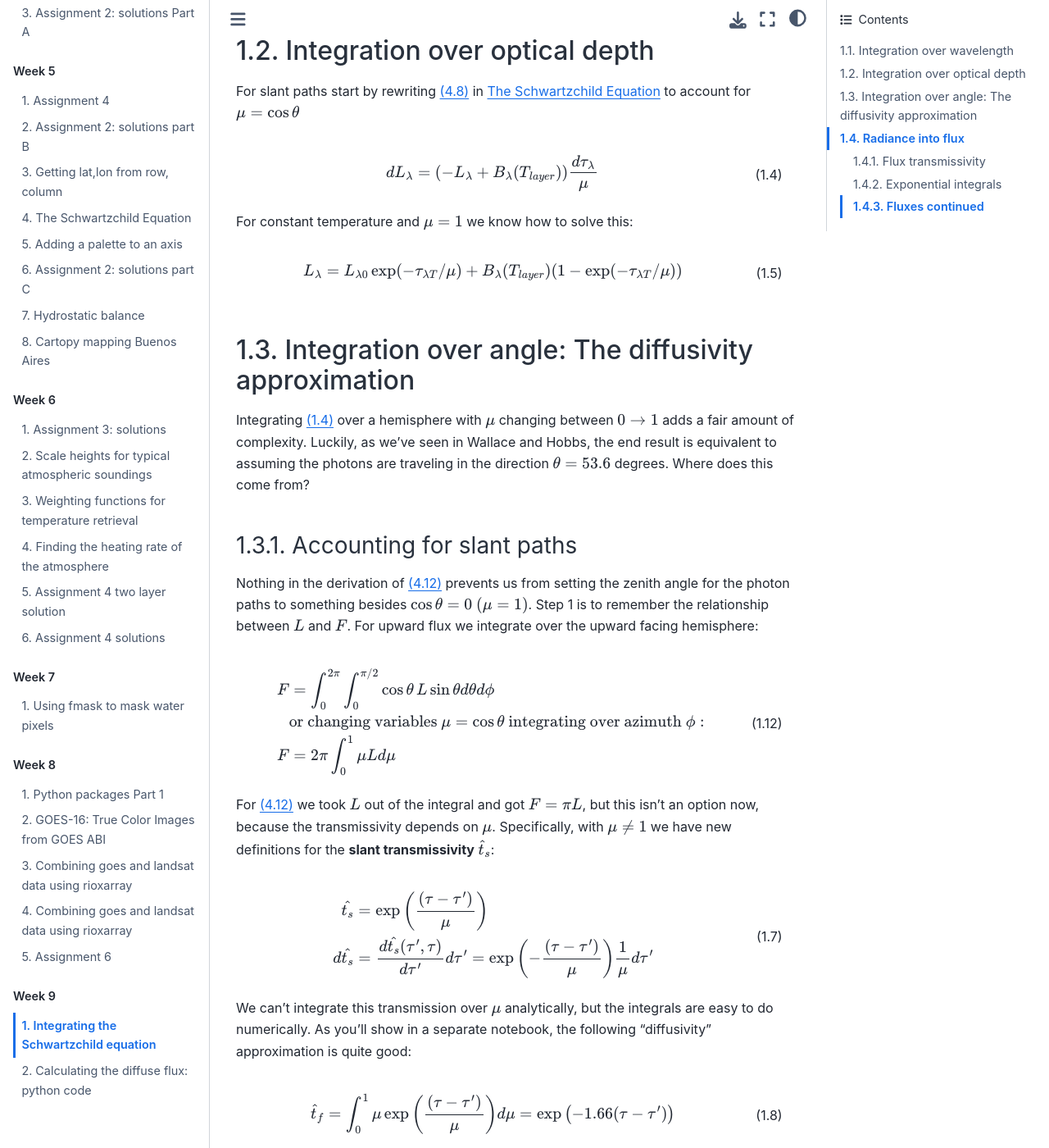
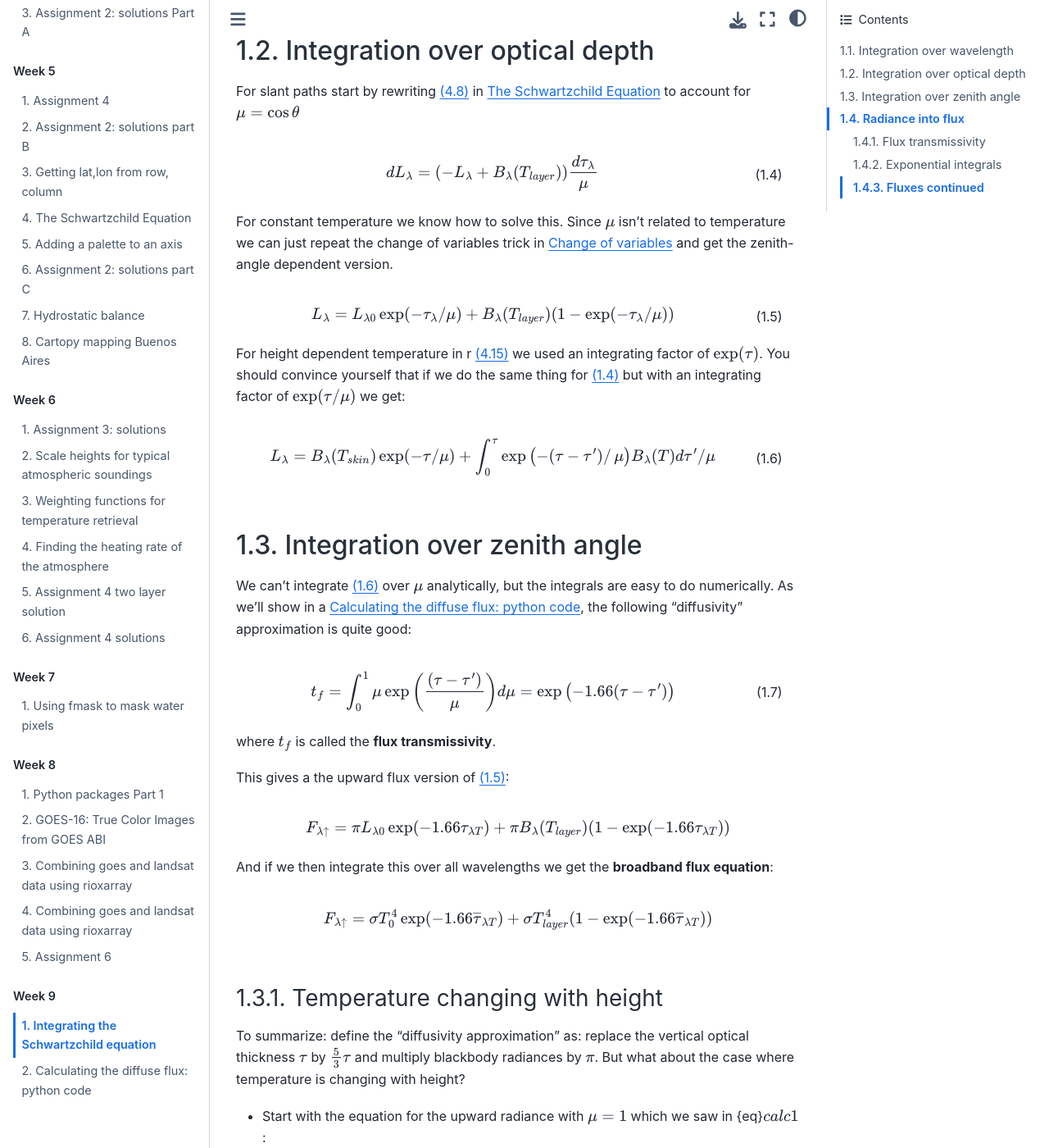
Before and after one commit to phaustin/a301_eoas, a Jupyter Book: the page built from notebooks/week9/flux_schwartzchild.md, in a window 1280 px wide and 1400 px high, scrolled down 729 px. Shown: the whole window at 82% size. Built offline with Jupyter Book 1.0.4 settings and Sphinx 7.4.7 and the Sphinx Book theme 1.1.4, drawn with Linux system fonts in a browser that asks for light colours; pages that are not in the unit, such as notebooks, are missing from menus; some of the changed text lies outside the part shown.

Commit message:
checkpoint

```diff
--- a/notebooks/week9/flux_schwartzchild.md
+++ b/notebooks/week9/flux_schwartzchild.md
@@ -44,58 +44,34 @@ $$
    dL_\lambda= \left ( -L_\lambda + B_\lambda (T_{layer} ) \right ) \frac{d\tau_\lambda}{\mu}
 $$ (schwart3)
 
-For constant temperature and $\mu=1$ we know how to solve this:
+For constant temperature  we know how to solve this.  Since $\mu$ isn't related to temperature we can just repeat the change of variables trick in {ref}`schwartz:change` and get the zenith-angle dependent version.
 
 $$
-L_\lambda = L_{\lambda 0} \exp( -\tau_{\lambda T}/\mu  ) + B_\lambda (T_{layer})(1- \exp( -\tau_{\lambda T} /\mu))
+L_\lambda = L_{\lambda 0} \exp( -\tau_{\lambda}/\mu  ) + B_\lambda (T_{layer})(1- \exp( -\tau_{\lambda} /\mu))
 $$ (rep_constant)
 
 
-## Integration over angle: The diffusivity approximation
 
-+++
-
-Integrating {eq}`schwart3` over a hemisphere with $\mu$ changing between $0 \rightarrow 1$ adds a fair
-amount of complexity.  Luckily, as we've seen in Wallace and Hobbs, the end result is equivalent to assuming
-the photons are traveling in the direction $\theta = 53.6$ degrees.  Where does this come from?
-
-### Accounting for slant paths
-
-Nothing in the derivation of {eq}`rad_constant` prevents us from
-setting the zenith angle for the photon paths
-to something besides $\cos \theta = 0\ (\mu = 1)$. Step 1 is to remember the relationship between
-$L$ and $F$. For upward flux we integrate over the upward facing hemisphere:
+For height dependent temperature in r {eq}`integ1` we used an integrating factor of $\exp(\tau)$.  You should convince yourself that if
+we do the same thing for {eq}`schwart3` but with an integrating factor of $\exp(\tau/\mu)$ we
+get:
 
 $$
-\begin{align}
-        F&= \int_0^{2 \pi} \int_0^{\pi/2} \cos \theta\, L \sin \theta d\theta d\phi \\
-        &\text{or changing variables $\mu=\cos \theta$ integrating over azimuth $\phi$}: \\
-        F&= 2\pi\int_0^{1}  \mu  L d\mu
-\end{align}
-$$ (allangles2)
-
-For {eq}`rad_constant` we took $L$ out of the integral and got $F=\pi L$, but this isn’t an option now, because the transmissivity depends on $\mu$. Specifically, with $\mu \neq 1$ we have new
-definitions for the **slant transmissivity** $\hat{t}_s$:
-
-$$
-\begin{align}
-        \hat{t_s} &= \exp \left ( \frac{(\tau - \tau^\prime)}{\mu} \right ) \\
-   d\hat{t_s} &=\frac{d \hat{t_s}(\tau^\prime,\tau)}{d\tau^\prime} d\tau^\prime =
-        \exp\left( -\frac{(\tau -
-   \tau^\prime)}{\mu} \right ) \frac{1}{\mu} d\tau^\prime
- \end{align}
+L_\lambda = B_\lambda(T_{skin}) \exp(-\tau/\mu)  +     \int_0^{\tau} \exp\left(  - (\tau -\tau^\prime)/\,\mu \right ) B_\lambda(T) d \tau^\prime / \mu
 $$ (fluxtrans4)
 
-We can’t integrate this transmission over $\mu$ analytically, but the integrals are easy
-to do numerically. As you’ll show in a separate notebook, the following “diffusivity”
+## Integration over zenith angle
+
+We can’t integrate {eq}`fluxtrans4` over $\mu$ analytically, but the integrals are easy
+to do numerically. As we'll show in a {ref}`week9:pydiffuse`, the following “diffusivity”
 approximation is quite good:
 
 $$
-\hat{t}_f =  \int_0^1 \mu \exp \left ( \frac{(\tau - \tau^\prime)}{\mu} \right ) d\mu
+t_f =  \int_0^1 \mu \exp \left ( \frac{(\tau - \tau^\prime)}{\mu} \right ) d\mu
     =  \exp \left (-1.66 (\tau - \tau^\prime) \right )
 $$ (diffusivity)
 
-where $\hat{t_f}$ is called the **flux transmissivity**.
+where $t_f$ is called the **flux transmissivity**.
 
 This gives a the upward flux version of {eq}`rep_constant`:
 
```
